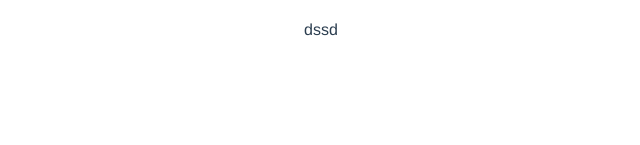
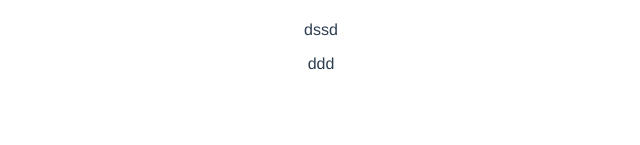
Before and after one commit to as8536623/vue3-ts-cms, a Vue app: page /about in a window 1280 px wide. Shown: the part 145-290 px from the top of the page, without its empty margins (319-959 px from the left). Built offline with nearby package versions, Linux system fonts and the light colour scheme.

Commit message:
feat(dsd): sdsd

```diff
--- a/src/views/About.vue
+++ b/src/views/About.vue
@@ -2,5 +2,6 @@
   <div class="about">
     <h1>This is an about page</h1>
     <p>dssd</p>
+    <span>ddd</span>
   </div>
 </template>
```
